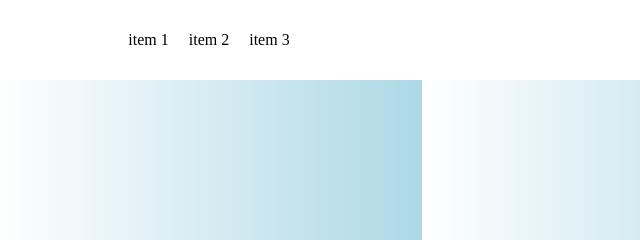
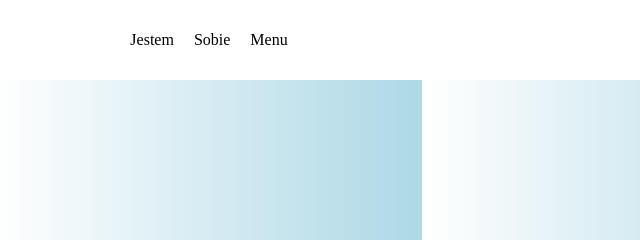
Before and after one commit to balanCORE/7.4-praca-zespolowa, a plain HTML site: page index.html in a window 1280 px wide. Shown: the top 240 px of the page, 431-1071 px from the left. Drawn offline with Linux system fonts and the light colour scheme.

Commit message:
Add menu describtion

```diff
--- a/index.html
+++ b/index.html
@@ -8,9 +8,9 @@
 <body>
 	<nav>
 		<ul class="flex">
-			<li>item 1</li>
-			<li>item 2</li>
-			<li>item 3</li>
+			<li>Jestem</li>
+			<li>Sobie</li>
+			<li>Menu</li>
 		</ul>
 	</nav>
 	<main>
```
